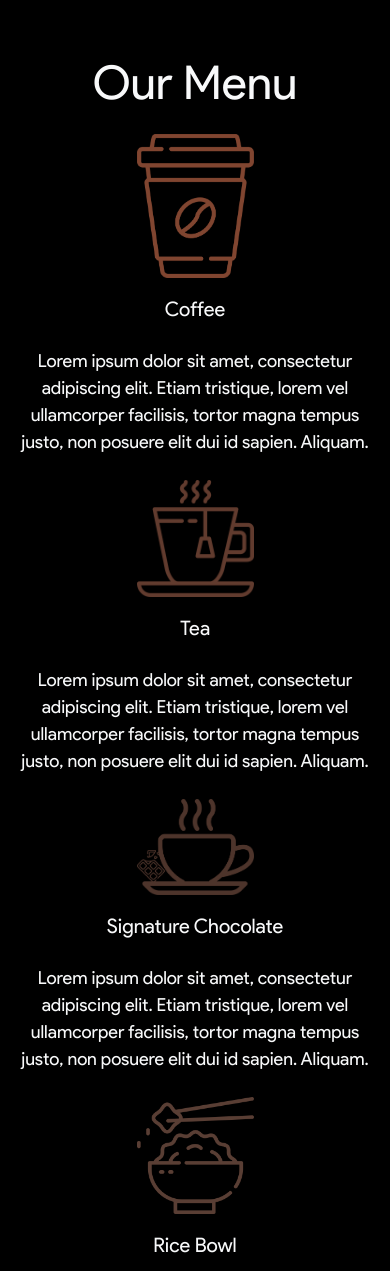
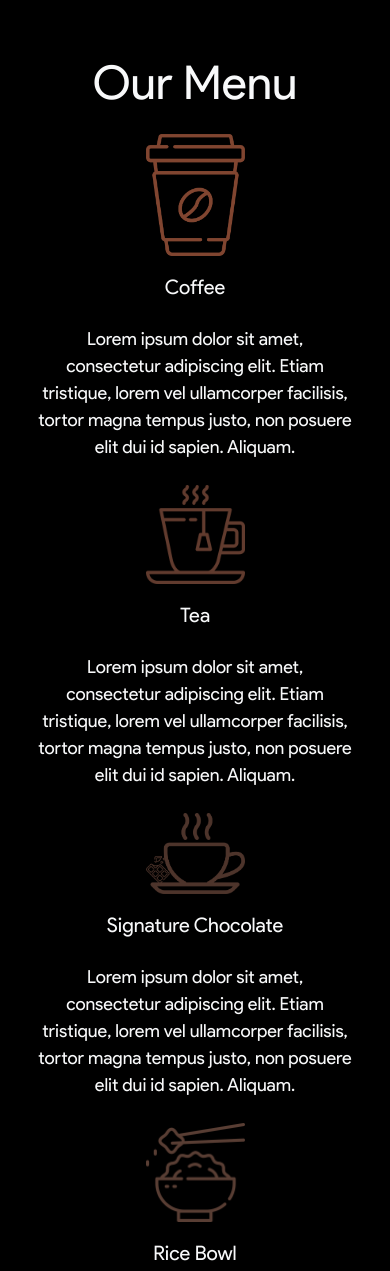
Before and after one commit to RifkiEr24/CommonPlaceCafe, a plain HTML site: page index.html in a window 390 px wide. Shown: the part 1640-2911 px from the top of the page. Drawn offline with Linux system fonts and the light colour scheme.

Commit message:
responsive menu fix

```diff
--- a/index.html
+++ b/index.html
@@ -84,8 +84,8 @@
 </section>
 <section style="height: 250vh;">
 <p class="ps text-light fontheader text-center">Our Menu</p>
-<div class="row fluid-container">
-  <div class="col-md-3 col-xs-12">
+<div class="row ml-0 mr-0 container-fluid">
+  <div class="col-md-3 col-xs-12 col-sm-12 ">
     <center>
     <img src="img/coffee.png" style="width: 30%;">
     <p class="ps text-light fontheader2 p-3" style="padding-bottom: 0 !important;">Coffee</p>
@@ -98,7 +98,7 @@
     elit dui id sapien. Aliquam.</p>
   </center>
   </div>
-  <div class="col-md-3 col-xs-12">
+  <div class="col-md-3 col-xs-12 col-sm-12">
     <center>
       <img src="img/tea.png" style="width: 30%;">
       <p class="ps text-light fontheader2 p-3" style="padding-bottom: 0 !important;">Tea</p>
@@ -111,7 +111,7 @@
       elit dui id sapien. Aliquam.</p>
     </center>
   </div>
-  <div class="col-md-3 col-xs-12">
+  <div class="col-md-3 col-xs-12 col-sm-12">
     <center>
       <img src="img/coklat.png" style="width: 30%;">
       <p class="ps text-light fontheader2 p-3" style="padding-bottom: 0 !important;">Signature Chocolate</p>
@@ -124,7 +124,7 @@
       elit dui id sapien. Aliquam.</p>
     </center>
   </div>
-  <div class="col-md-3 col-xs-12">
+  <div class="col-md-3 col-xs-12 col-sm-12">
     <center>
       <img src="img/rice.png" style="width: 30%;">
       <p class="ps text-light fontheader2 p-3" style="padding-bottom: 0 !important;">Rice Bowl</p>
```
